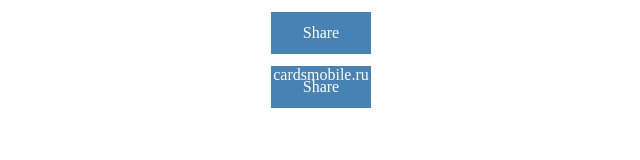
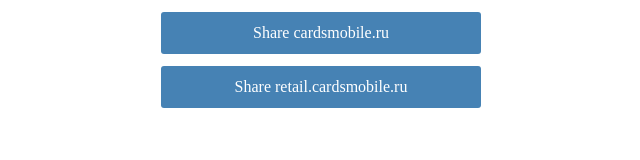
Before and after one commit to aleksei-taburin/share-test, a plain HTML site: page index.html in a window 1280 px wide. Shown: the whole page, without its empty margins (319-959 px from the left). Drawn offline with Linux system fonts and the light colour scheme.

Commit message:
fix styles

```diff
--- a/index.html
+++ b/index.html
@@ -10,12 +10,16 @@
     .share-btn {
       display: block;
       margin: 12px auto;
-      width: 100px;
+      width: 320px;
       height: 42px;
       line-height: 42px;
+      border-radius: 3px;
       background: steelblue;
       color: white;
       text-align: center;
+      white-space: nowrap;
+      overflow: hidden;
+      text-overflow: ellipsis;
     }
   </style>
 </head>
```
